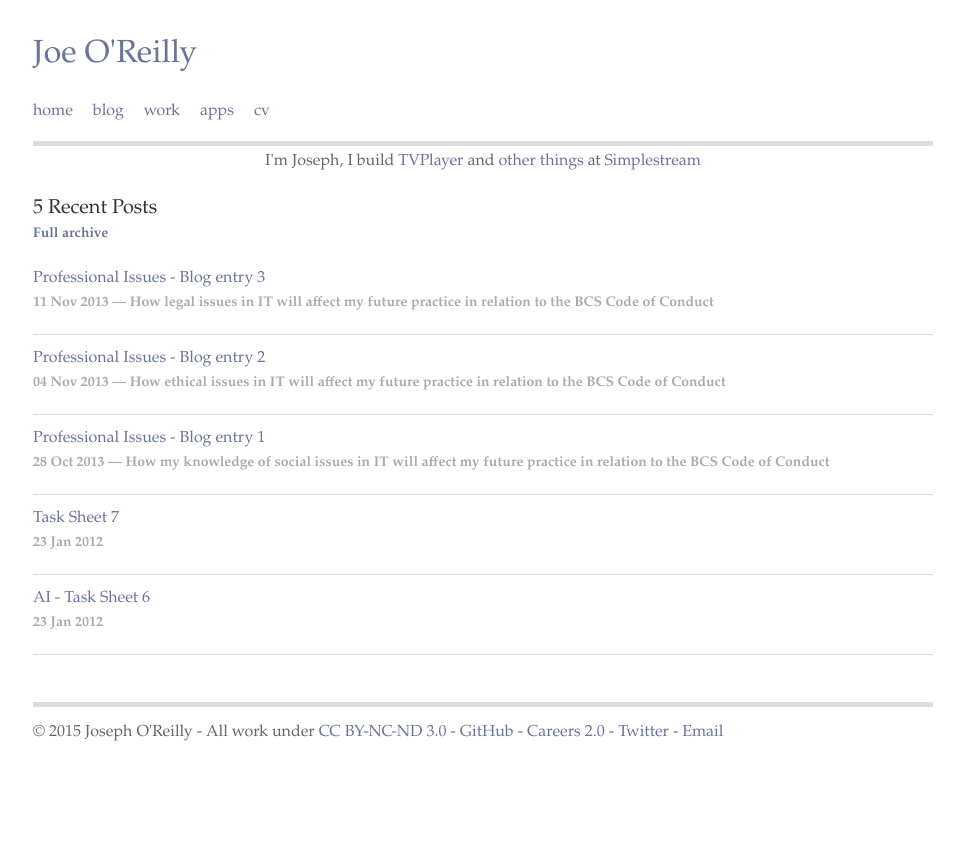
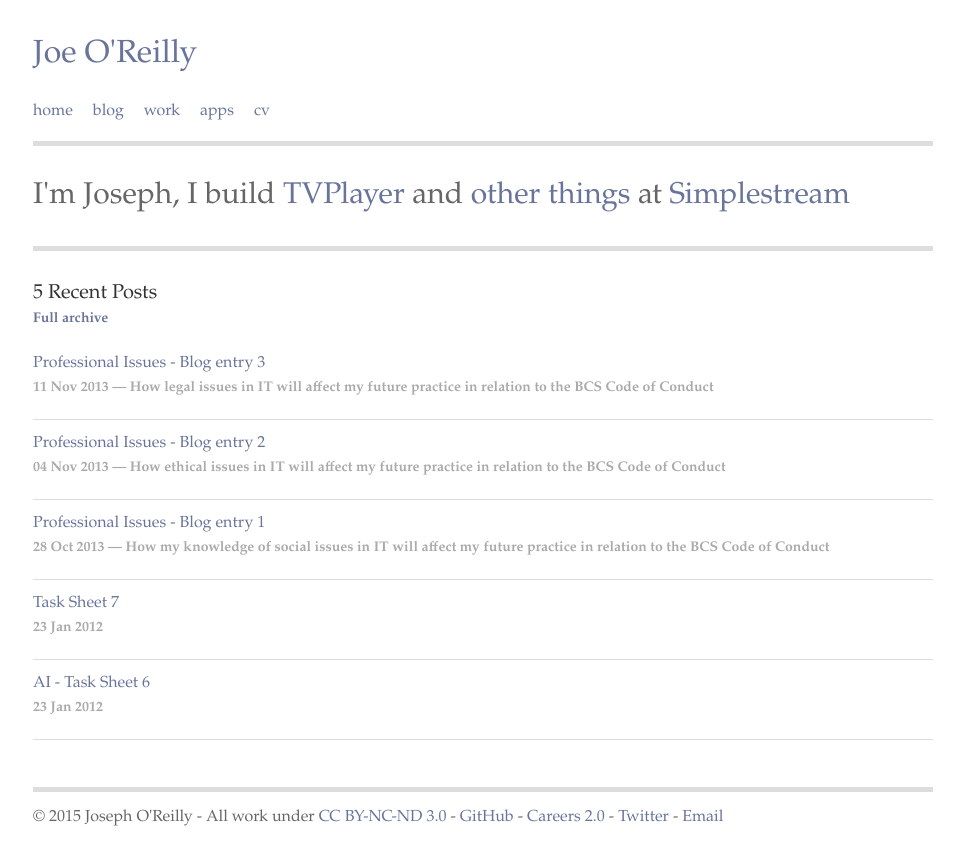
Before and after one commit to joeoreilly/joeoreilly.co.uk, a Jekyll site: the page built from index.html, in a window 1280 px wide. Shown: the top 865 px of the page, without its empty margins (157-1121 px from the left). Built offline with Jekyll 4.4.1, drawn with Linux system fonts in a browser that asks for light colours; Markdown is read by kramdown in place of the engine named in the settings.

Commit message:
Restore styling to home page bio

```diff
--- a/index.html
+++ b/index.html
@@ -5,9 +5,7 @@
 
 {% include header.html %}
 
-<center>
-	<p>I'm Joseph, I build <a href="http://www.tvplayer.com/apps/">TVPlayer</a> and <a href="/apps">other things</a> at <a href="http://simplestream.com">Simplestream</a></p>
-</center>
+<p class="bio">I'm Joseph, I build <a href="http://www.tvplayer.com/apps/">TVPlayer</a> and <a href="/apps">other things</a> at <a href="http://simplestream.com">Simplestream</a></p>
 
 <h3>{{ page.recent_post_count }} Recent Posts</h3>
 <p class="caption"><a href="/blog/">Full archive</a></p>
```
